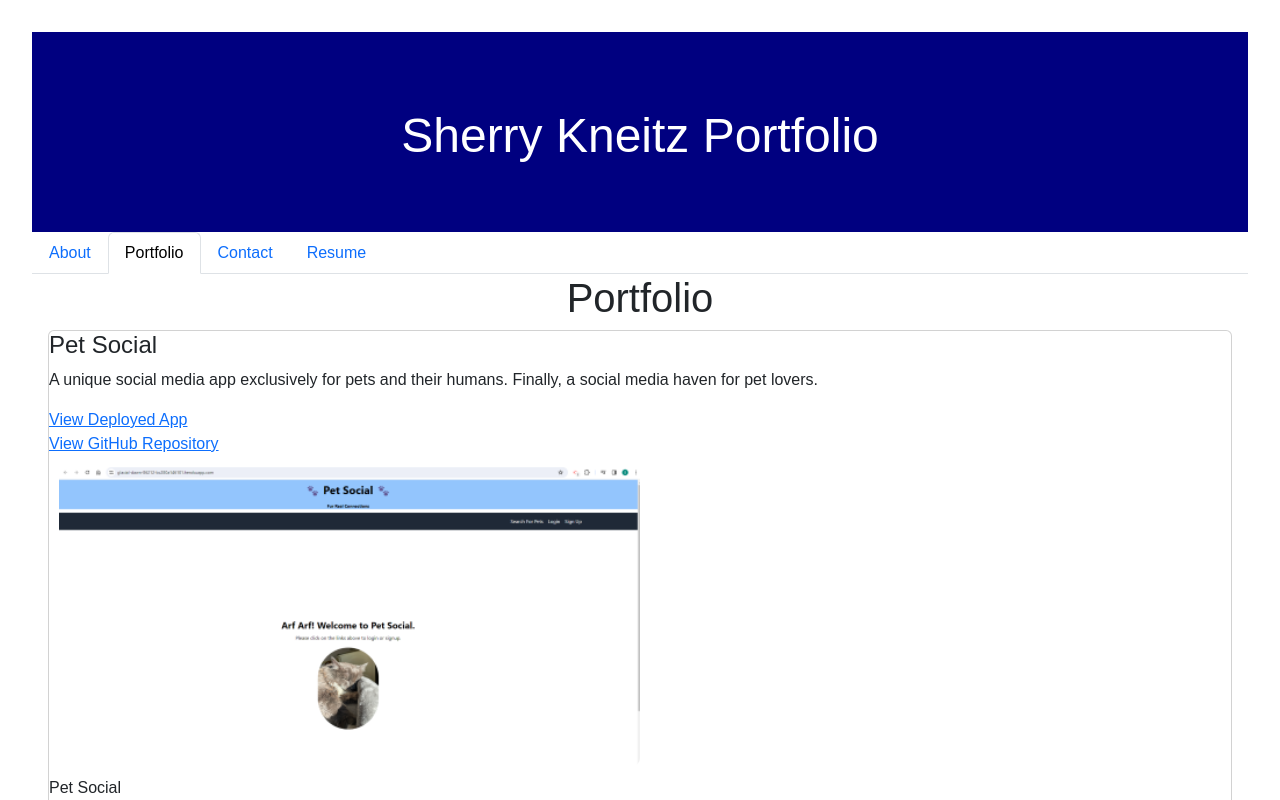
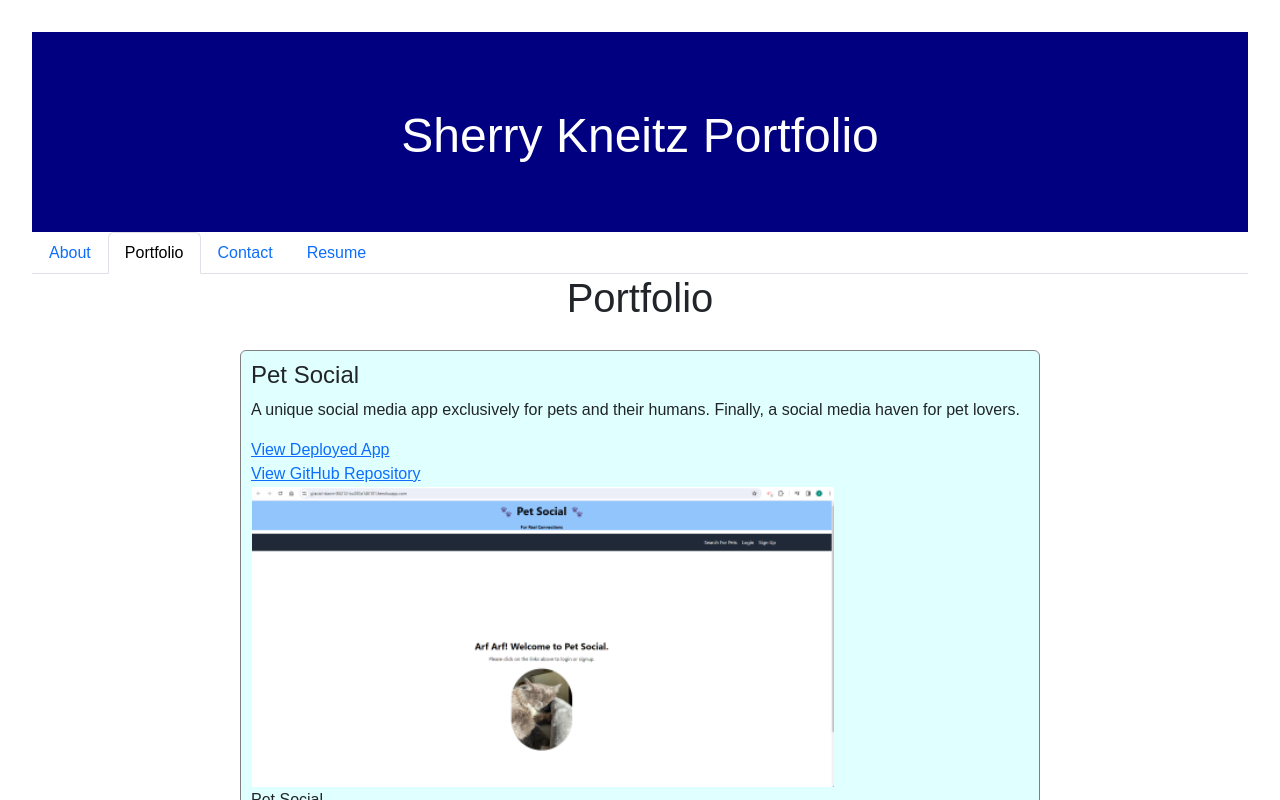
Before and after one commit to SherryK1103/React-Portfolio, a React (Vite) app: page /Portfolio in a window 1280 px wide. Shown: the top 800 px of the page. Built offline with nearby package versions, Linux system fonts and the light colour scheme.

Commit message:
updated more styling to the portfolio projects page

```diff
--- a/src/styles/ProjectPort.css
+++ b/src/styles/ProjectPort.css
@@ -12,11 +12,26 @@ h1 {
   }
 
   .image-card {
-    padding: 10px;
+    padding: 1px;
   }
 
   .image-card img {
-    width: 50%; /* Makes the image take up the full width of its container */
+    width: 75%; /* Makes the image take up the full width of its container */
     height: 300px;
-    border-radius: 8px;
   }
+
+.main-content {
+  display: flex;
+  flex-direction: column;
+  align-items: center; /* Center the cards horizontally */
+}
+
+.card {
+  width: 85%;
+  text-align: left;
+  border: 1px solid grey;
+  padding: 10px;
+  margin: 20px 0;
+  background-color: lightcyan;
+  max-width: 800px; /* Set a maximum width for the cards */
+}
```
